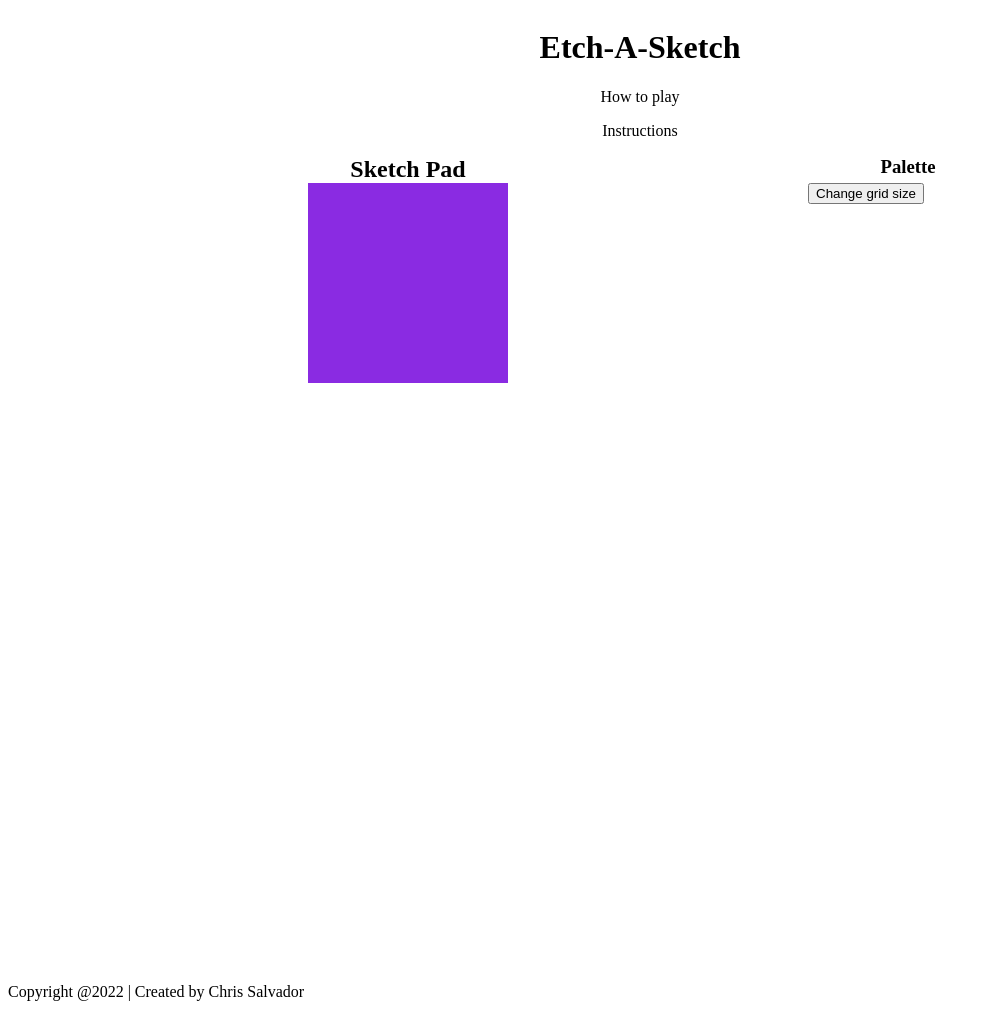
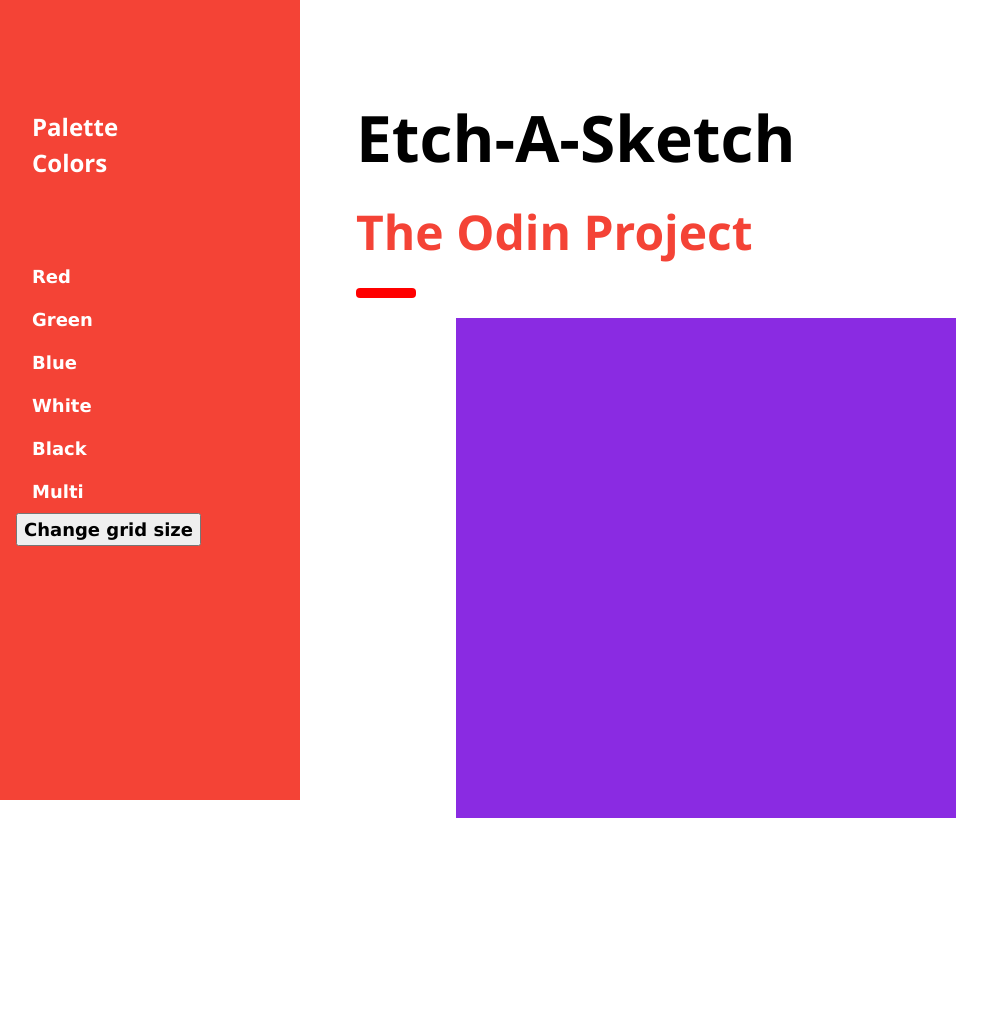
Before and after one commit to csalvador58/odin-etch-a-sketch, a plain HTML site: page index.html in a window 1280 px wide. Shown: the top 1021 px of the page, without its empty margins (0-1003 px from the left). Drawn offline with nearby package versions, Linux system fonts and the light colour scheme.

Commit message:
Incorporated w3 template ui

```diff
--- a/index.html
+++ b/index.html
@@ -5,33 +5,57 @@
   <meta name="viewport" content="width=device-width, initial-scale=1.0">
   <title>MY ODIN ETCH A SKETCH PROJECT</title>
   <link rel="stylesheet" href="styles.css">
+  <link rel="stylesheet" href="https://www.w3schools.com/w3css/4/w3.css">
+  <link rel="stylesheet" href="https://fonts.googleapis.com/css?family=Poppins">
   <script src="scripts.js" defer></script>
+
 </head>
 <body>
+<!-- Sidebar/menu -->
+<nav class="w3-sidebar w3-red w3-collapse w3-top w3-large w3-padding" style="z-index:3;width:300px;font-weight:bold;" id="mySidebar"><br>
+    <a href="javascript:void(0)" onclick="w3_close()" class="w3-button w3-hide-large w3-display-topleft" style="width:100%;font-size:22px">Close Menu</a>
+    <div class="w3-container">
+      <h3 class="w3-padding-64"><b>Palette<br>Colors</b></h3>
+    </div>
+    <div class="w3-bar-block">
+      <a onclick="w3_close()" class="w3-bar-item w3-button w3-hover-white">Red</a>
+      <a onclick="w3_close()" class="w3-bar-item w3-button w3-hover-white">Green</a>
+      <a onclick="w3_close()" class="w3-bar-item w3-button w3-hover-white">Blue</a>
+      <a onclick="w3_close()" class="w3-bar-item w3-button w3-hover-white">White</a>
+      <a onclick="w3_close()" class="w3-bar-item w3-button w3-hover-white">Black</a>
+      <a onclick="w3_close()" class="w3-bar-item w3-button w3-hover-white">Multi</a>
+      <button id="gridBtn">Change grid size</button>
+    </div>
+</nav>
 
-    <header>
-        <h1>Etch-A-Sketch</h1>
-        <p>How to play</p>
-        <p>Instructions</p>
-    </header>
+<!-- Top menu on small screens -->
+<header class="w3-container w3-top w3-hide-large w3-red w3-xlarge w3-padding">
+    <a href="javascript:void(0)" class="w3-button w3-red w3-margin-right" onclick="w3_open()">☰</a>
+    <span>Palette Colors</span>
+</header>
 
-    <section id="labels">
-        <h2 id="label1">Sketch Pad</h2>
-        <h3 id="label2">Palette</h3>
+<!-- Overlay effect when opening sidebar on small screens -->
+<div class="w3-overlay w3-hide-large" onclick="w3_close()" style="cursor:pointer" title="close side menu" id="myOverlay"></div>
+
+<!-- !PAGE CONTENT! -->
+<div class="w3-main" style="margin-left:340px;margin-right:40px">
+
+  <!-- Header -->
+  <div class="w3-container" style="margin-top:80px" id="showcase">
+    <h1 class="w3-jumbo"><b>Etch-A-Sketch</b></h1>
+    <h1 class="w3-xxxlarge w3-text-red"><b>The Odin Project</b></h1>
+    <hr style="width:50px;border:5px solid red" class="w3-round">
+
+
+    <section id="sketchPad">
     </section>
 
-    <main id="main">
+  </div>
 
-        <section id="sketchPad">
-        </section>
-        <aside id="palette">
-            <button id="gridBtn">Change grid size</button>
+</div>
 
-        </aside>
-
-    </main>
-
-    <footer>Copyright @2022 | Created by Chris Salvador</footer>
+<!-- W3.CSS Container -->
+<div class="w3-light-grey w3-container w3-padding-32" style="margin-top:75px;padding-right:58px"><p class="w3-right">Created by Chris Salvador. Powered by <a href="https://www.w3schools.com/w3css/default.asp" title="W3.CSS" target="_blank" class="w3-hover-opacity">w3.css</a></p></div>
 
 </body>
 </html>
--- a/scripts.js
+++ b/scripts.js
@@ -2,7 +2,7 @@ const sketchPad = document.querySelector("#sketchPad");
 
 let rowCount = 0;
 let colCount = 0;
-let padSize = 10; // set default grid size
+let padSize = 100; // set default grid size
 
 
 createNodes(padSize);
@@ -14,7 +14,16 @@ document.querySelector("#gridBtn").addEventListener("click", updateSquares);
 updateArray();
 
 
+// Script to open and close sidebar
+function w3_open() {
+    document.getElementById("mySidebar").style.display = "block";
+    document.getElementById("myOverlay").style.display = "block";
+  }
 
+  function w3_close() {
+    document.getElementById("mySidebar").style.display = "none";
+    document.getElementById("myOverlay").style.display = "none";
+}
 
 
 
--- a/styles.css
+++ b/styles.css
@@ -1,20 +1,30 @@
+/*
 body {
     display: flex;
     flex-direction: column;
     justify-content:space-between
 }
+*/
 
-div {
-    background-color: blueviolet;
-    width: 20px;
-    height: 20px;
+body,h1,h2,h3,h4,h5 {
+    font-family: "Poppins", sans-serif;
+}
+body {
+    font-size: 16px;
 }
 
+.divSquare {
+    background-color: blueviolet;
+    width: 5px;
+    height: 5px;
+}
+/*
 header {
     text-align: center;
 }
+*/
 
-
+/*
 #labels {
     display: flex;
     flex-direction: row;
@@ -40,11 +50,11 @@ header {
 #palette {
     width: 200px;
 }
-
+*/
 #sketchPad {
     display: flex;
     flex-direction: row;
     justify-content: center;
-    width: 800px;
-    height: 800px;
+    width: 700px;
+    height: 700px;
 }
```
